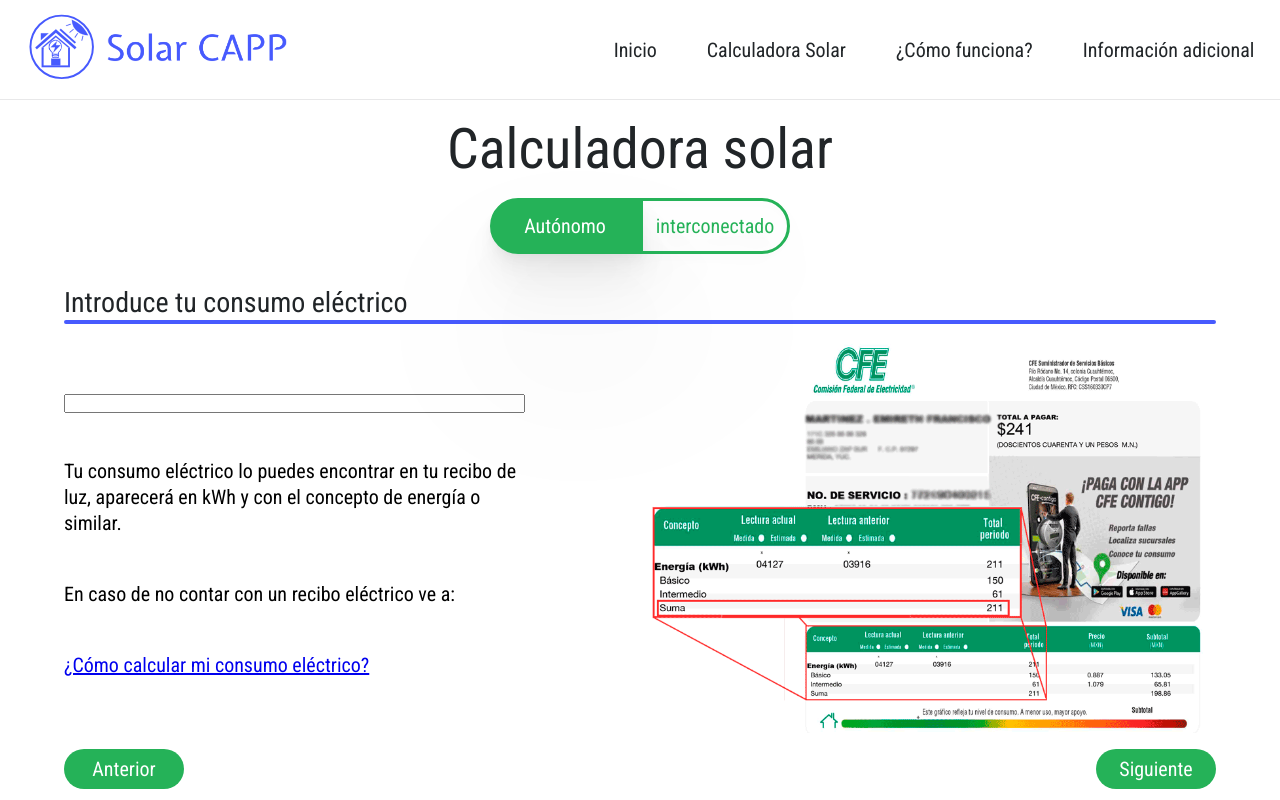
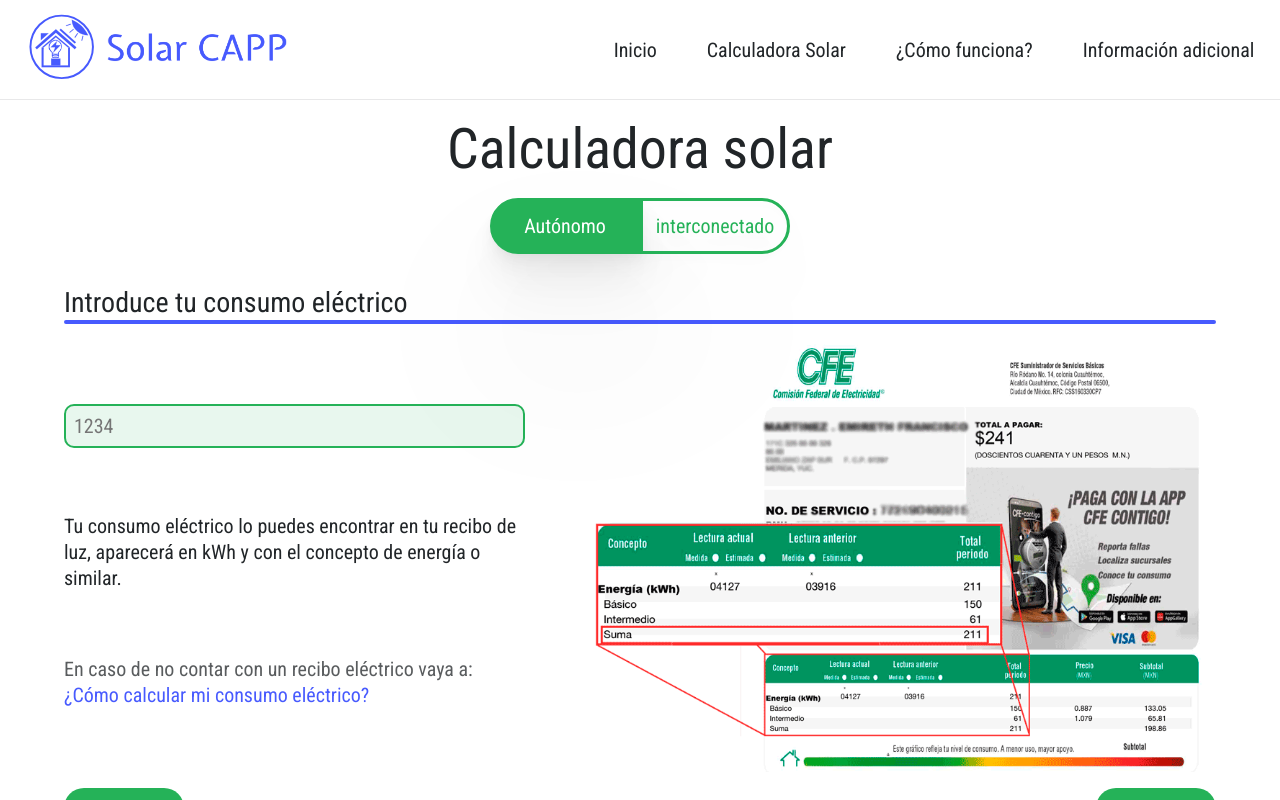
Before and after one commit to Kyervnienh/solar-Capp, a React (Create React App) app: page /calculadora-solar-autonomo in a window 1280 px wide. Both pictures are taken after a click on the button "Siguiente". Shown: the top 800 px of the page. Built offline with nearby package versions, Linux system fonts and the light colour scheme.

Commit message:
added: solar panels section

```diff
--- a/package.json
+++ b/package.json
@@ -6,10 +6,8 @@
     "@testing-library/jest-dom": "^5.16.4",
     "@testing-library/react": "^13.2.0",
     "@testing-library/user-event": "^13.5.0",
-    "bootstrap": "^5.1.3",
     "leaflet": "^1.8.0",
     "react": "^18.1.0",
-    "react-bootstrap": "^2.3.1",
     "react-dom": "^18.1.0",
     "react-leaflet": "^4.0.0",
     "react-router-dom": "^6.3.0",
--- a/src/components/ChangePanel/index.css
+++ b/src/components/ChangePanel/index.css
@@ -8,6 +8,8 @@
     color: #fff;
     background: #25B258;
     width: 120px;
+    box-shadow: 0px 100px 80px rgba(0, 0, 0, 0.07), 0px 41.7776px 33.4221px rgba(0, 0, 0, 0.0503198), 0px 22.3363px 17.869px rgba(0, 0, 0, 0.0417275), 0px 12.5216px 10.0172px rgba(0, 0, 0, 0.035), 0px 6.6501px 5.32008px rgba(0, 0, 0, 0.0282725), 0px 2.76726px 2.21381px rgba(0, 0, 0, 0.0196802);
+
     transition: all 0.2s ease-in-out;
 }
 
--- a/src/components/EnergyConsum/index.css
+++ b/src/components/EnergyConsum/index.css
@@ -16,15 +16,32 @@
     min-width: 320px;
 }
 
-.changePanelEnergy {
-    width: 90vw;
-    max-width: 1200px;
-    margin: 16px auto;
-    display: flex;
-    justify-content: space-between;
+.energyConsumptionInput {
+    width: 100%;
+    outline: none;
+    padding: 8px;
+    font-size: 20px;
+    font-family: 'Roboto Condensed', sans-serif;
+    color: #212528;
+    background: rgba(37, 178, 88, 0.1);
+    border: 2px solid #25B258;
+    border-radius: 10px;
+}
+
+.energyConsumptionTxt {
+    color: #212528;
+}
+
+.energyConsumptionInfo {
+    color: rgba(33, 37, 40, 0.75);
+}
+
+.energyConsumptionLink {
+    text-decoration: none;
+    color: #475afe;
 }
 
 .energyImg {
-    width: 50%;
+    width: 55%;
     min-width: 320px;
 }
--- a/src/components/EnergyConsum/index.js
+++ b/src/components/EnergyConsum/index.js
@@ -10,32 +10,46 @@
     const nextPage = (e) => {
         e.preventDefault();
         props.setPanel(props.panels[2]);
+        window.scrollTo({
+            left: 0,
+            top: 0,
+            behavior: "smooth",
+          });
     }
 
     const previousPage = (e) => {
         e.preventDefault();
         props.setPanel(props.panels[0]);
+        window.scrollTo({
+            left: 0,
+            top: 0,
+            behavior: "smooth",
+          });
     }
 
     return (
-        <div className={props.showPanel}>
+        <>
             <TitleSectionCalc>Introduce tu consumo eléctrico</TitleSectionCalc>
             <div className="energyConsumptionCont">
                 <div className="energyConsumptionTxtCont">
-                    <input className="energyConsumptionInput" onChange={e => { props.setConsum(e.target.value) }} />
-                    <p className="energyConsumtionTxt">Tu consumo eléctrico lo puedes encontrar en tu recibo de luz, aparecerá en kWh y con
+                    <input className="energyConsumptionInput" type="tel" placeholder="1234" pattern="[1-9]*" autoFocus
+                        value={props.consum === 0 ? "" : props.consum}
+                        onChange={e => { props.setConsum(e.target.validity.valid ? e.target.value : props.consum) }} />
+                    <p className="energyConsumptionTxt">Tu consumo eléctrico lo puedes encontrar en tu recibo de luz, aparecerá en kWh y con
                         el concepto de energía o similar.</p>
-                    <p className="energyConsumtionInfo">En caso de no contar con un recibo eléctrico ve a:</p>
-                    <Link to="/informacion-adicional/#calcular-consumo-electrico">¿Cómo calcular mi consumo eléctrico?</Link>
+                    <div className="energyConsumptionInfoCont">
+                        <p className="energyConsumptionInfo">En caso de no contar con un recibo eléctrico vaya a:</p>
+                        <Link className="energyConsumptionLink" to="/informacion-adicional/#calcular-consumo-electrico">
+                            ¿Cómo calcular mi consumo eléctrico?</Link>
+                    </div>
                 </div>
                 <img className="energyImg" src={img} alt="consumo eléctrico en el recibo de luz" />
-
             </div>
-            <div className="changePanelEnergy">
+            <div className="changePanelCont">
                 <ChangePanel action={previousPage}>Anterior</ChangePanel>
                 <ChangePanel action={nextPage}>Siguiente</ChangePanel>
             </div>
-        </div>
+        </>
     )
 }
 
--- a/src/components/InfoCalc/index.css
+++ b/src/components/InfoCalc/index.css
@@ -34,6 +34,7 @@
     width: 90%;
     max-width: 1400px;
     display: flex;
+    flex-wrap: wrap;
     justify-content: space-between;
 }
 
@@ -41,7 +42,7 @@
     display: flex;
     flex-direction: column;
     width: 40%;
-    min-width: 500px;
+    min-width: 337.5px;
     padding: 16px 0;
     justify-content: space-around;
     align-items: center;
--- a/src/components/Map/index.js
+++ b/src/components/Map/index.js
@@ -1,4 +1,4 @@
-import React, { useState } from 'react';
+import React from 'react';
 import { TileLayer, Marker, Popup, MapContainer, useMapEvents } from 'react-leaflet';
 import 'leaflet/dist/leaflet.css';
 import { MarkerIcon } from './react-leaflet-icon.js';
@@ -19,24 +19,27 @@
 
 const Map = (props) => {
 
-    const [position, setPosition] = useState({ lat: 18.645031, lng: -91.822731 });
-
     const action = (e) => {
         e.preventDefault();
         props.setPanel(props.panels[1]);
+        window.scrollTo({
+            left: 0,
+            top: 0,
+            behavior: "smooth",
+          });
     }
 
     return (
-        <div className={props.showPanel}>
+        <>
             <TitleSectionCalc>Selecciona tu ubicación</TitleSectionCalc>
-        <MapContainer center={position} zoom={6}>
+            <MapContainer center={props.position} zoom={6}>
                 <TileLayer
                     attribution='&copy; <a href="https://www.openstreetmap.org/copyright">OpenStreetMap</a> contributors'
                     url="https://{s}.tile.openstreetmap.org/{z}/{x}/{y}.png"
                 />
-            <SelectPosition setPosition={setPosition} />
-            <Marker position={position} icon={MarkerIcon} >
-                <Popup><pre>{"Latitude: " + position.lat.toFixed(2) + ", Longitude: " + position.lng.toFixed(2)}</pre>
+                <SelectPosition setPosition={props.setPosition} />
+                <Marker position={props.position} icon={MarkerIcon} >
+                    <Popup><pre>{"Latitude: " + props.position.lat.toFixed(2) + ", Longitude: " + props.position.lng.toFixed(2)}</pre>
                     </Popup>
                 </Marker>
             </MapContainer>
@@ -46,7 +49,7 @@
             <p className='userDataUse'>* La información proporcionada por tu ubicación no se guarda en nuestros servidores, se usa única y
                 exclusivamente para los cálculos correspondientes realizados por esta herramienta.
             </p>
-        </div>
+        </>
     )
 }
 
--- a/src/components/SolarInfo/index.css
+++ b/src/components/SolarInfo/index.css
@@ -10,6 +10,7 @@
 
 .solarInfoTitleCont {
     display: flex;
+    width: 100%;
     flex-direction: column;
     gap: 16px;
     align-items: center;
@@ -24,6 +25,7 @@
 
 .solarInfoLine {
     width: 750px;
+    max-width: 100%;
     height: 0px;
     border: 2px solid #475afe;
     border-radius: 2px;
--- /dev/null
+++ b/src/components/SolarPanels/index.css
@@ -0,0 +1,51 @@
+.solarPanelSelectionCont {
+    width: 90vw;
+    max-width: 1200px;
+    margin: 32px auto;
+    margin-bottom: 48px;
+    display: flex;
+    align-items: center;
+}
+
+.solarPanelStatsSection {
+    width: 90vw;
+    max-width: 1200px;
+    margin: 16px auto;
+    margin-bottom: 48px;
+    display: flex;
+    justify-content: space-between;
+    align-items: center;
+    flex-wrap: wrap;
+}
+
+.solarPanelStatsCont {
+    width: 40%;
+    min-width: 337.5px;
+}
+
+.solarPanelStat {
+    display: flex;
+    width: 100%;
+    justify-content: space-between;
+    align-items: center;
+    padding: 8px;
+}
+
+.solarPanelStatsImgCont {
+    width: 50%;
+    min-width: 337.5px;
+    display: flex;
+    flex-direction: column;
+    justify-content: center;
+}
+
+.solarPanelStatsImg {
+    width: 100%;
+}
+
+.solarPanelStatsImgTxt {
+    margin-top: 16px;
+    font-size: 16px;
+    text-align: center;
+    color: rgba(33, 37, 40, 0.75);
+}
--- /dev/null
+++ b/src/components/SolarPanels/index.js
@@ -0,0 +1,94 @@
+import React, { useState } from "react";
+import TitleSectionCalc from "../../TitleSectionCalc";
+import ChangePanel from "../ChangePanel";
+import fichaSolar from "./ficha-panel-solar.png";
+import "./index.css";
+
+const SolarPanels = (props) => {
+
+    const [solarPanel, setSolarPanel] = useState("Personalizado");
+
+    const nextPage = (e) => {
+        e.preventDefault();
+        props.setPanel(props.panels[3]);
+        window.scrollTo({
+            left: 0,
+            top: 0,
+            behavior: "smooth",
+        });
+    }
+
+    const previousPage = (e) => {
+        e.preventDefault();
+        props.setPanel(props.panels[1]);
+        window.scrollTo({
+            left: 0,
+            top: 0,
+            behavior: "smooth",
+        });
+    }
+
+    return (
+        <>
+            <TitleSectionCalc>Características del sistema recomendado</TitleSectionCalc>
+            <div className="solarCalcTxtElementCont">
+                <p className="solarCalcTxtElement ml-16">Voltaje: <span className="solarCalcTxtElementSpan">{42 + " V"}</span></p>
+                <p className="solarCalcTxtElement">Potencia mínima: <span className="solarCalcTxtElementSpan">{2200 + " W"}</span></p>
+                <p className="solarCalcTxtElement">Potencia máxima: <span className="solarCalcTxtElementSpan">{2640 + " W"}</span></p>
+            </div>
+            <div className="solarPanelSelectionCont">
+                <p className="solarCalcTxtElement">Selecciona un panel solar estándar o introduce las caracteristicas de tu propio panel solar:</p>
+                <select className="solarSelector" defaultValue="Personalizado" onChange={e => setSolarPanel(e.target.value)}>
+                    <option className="solarSelectorOption">Personalizado</option>
+                    <option className="solarSelectorOption">Panel solar 1</option>
+                    <option className="solarSelectorOption">Panel solar 2</option>
+                    <option className="solarSelectorOption">Panel solar 3</option>
+                    <option className="solarSelectorOption">Panel solar 4</option>
+                </select>
+            </div>
+            <TitleSectionCalc>Características del panel solar seleccionado</TitleSectionCalc>
+            <div className="solarPanelStatsSection">
+                <div className="solarPanelStatsCont">
+                    <div className="solarPanelStat">
+                        <p className="solarCalcTxtElement">Voltaje de circuito abierto:</p>
+                        <input className="solarCalcInputElement" />
+                    </div>
+                    <div className="solarPanelStat">
+                        <p className="solarCalcTxtElement">Corriente de circuito abierto:</p>
+                        <input className="solarCalcInputElement" />
+                    </div>
+                    <div className="solarPanelStat">
+                        <p className="solarCalcTxtElement">Potencia máxima (Pmax):</p>
+                        <input className="solarCalcInputElement" />
+                    </div>
+                    <div className="solarPanelStat">
+                        <p className="solarCalcTxtElement">Corriente máxima (Imp):</p>
+                        <input className="solarCalcInputElement" />
+                    </div>
+                    <div className="solarPanelStat">
+                        <p className="solarCalcTxtElement">Voltaje máximo (Vmp):</p>
+                        <input className="solarCalcInputElement" />
+                    </div>
+                </div>
+                <div className="solarPanelStatsImgCont">
+                <img src={fichaSolar} alt="ficha panel solar" className="solarPanelStatsImg" />
+                <p className="solarPanelStatsImgTxt">Ejemplo de ficha técnica de un panel solar</p>
+                </div>
+            </div>
+
+            <TitleSectionCalc>Paneles solares necesarios</TitleSectionCalc>
+            <div className="solarCalcTxtElementCont">
+                <p className="solarCalcTxtElement ml-16">Total: <span className="solarCalcTxtElementSpan">{7}</span></p>
+                <p className="solarCalcTxtElement">Conectados en paralelo: <span className="solarCalcTxtElementSpan">{7}</span></p>
+                <p className="solarCalcTxtElement">Conectados en serie: <span className="solarCalcTxtElementSpan">{1}</span></p>
+            </div>
+            <div className="changePanelCont">
+                <ChangePanel action={previousPage}>Anterior</ChangePanel>
+                <ChangePanel action={nextPage}>Siguiente</ChangePanel>
+            </div>
+
+        </>
+    )
+}
+
+export default SolarPanels;
--- a/src/pages/calculadora-solar-autonoma/index.js
+++ b/src/pages/calculadora-solar-autonoma/index.js
@@ -2,6 +2,8 @@
 import EnergyConsum from "../../components/EnergyConsum";
 import Map from "../../components/Map";
 import SelectCalc from "../../components/SelectCalc";
+import SolarInfo from "../../components/SolarInfo";
+import SolarPanels from "../../components/SolarPanels";
 import './index.css'
 
 const SolarCalcAut = () => {
@@ -9,15 +11,23 @@
     const panels = ["mapa", "consumo", "paneles", "baterias", "resumen"];
 
     const [panel, setPanel] = useState(panels[0]);
-    const [consum, setConsum] = useState();
+    const [position, setPosition] = useState({ lat: 18.645031, lng: -91.822731 });
+    const [consum, setConsum] = useState(Number);
 
-    return(
+    return (
         <>
-        <h3 className="solarCalcTitle">Calculadora solar</h3>
-        <SelectCalc selected="autonomo"/>
-        <Map setPanel={setPanel} panels={panels} showPanel={"mapa" === panel ? "showPanel" : "hidePanel"} />
-        <EnergyConsum setPanel={setPanel} panels={panels} setConsum={setConsum}
-        showPanel={"consumo" === panel ? "showPanel" : "hidePanel"} />
+            <h3 className="solarCalcTitle">Calculadora solar</h3>
+            <SelectCalc selected="autonomo" />
+
+            {panel === "mapa" ? <Map position={position} setPosition={setPosition} setPanel={setPanel} panels={panels} /> : null}
+
+            {panel === "consumo" ? <EnergyConsum  setPanel={setPanel} panels={panels} setConsum={setConsum} consum={consum} /> : null}
+
+            {panel === "paneles" ? <SolarPanels setPanel={setPanel} panels={panels} /> : null}
+
+            {console.log(position, consum)}
+
+            <SolarInfo />
         </>
     );
 }
```
Also changed, not shown: src/App.css (+30 -0 lines), src/pages/calculadora-solar-autonoma/index.css (+25 -2 lines), src/components/SolarPanels/ficha-panel-solar.png (added), 1 other file (tests, documents, lock files or other folders). Lines whose indentation alone changed are shown as unchanged.
